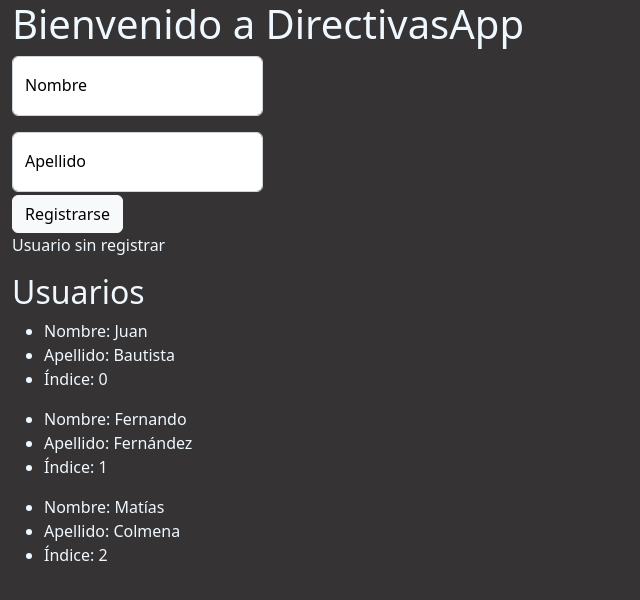
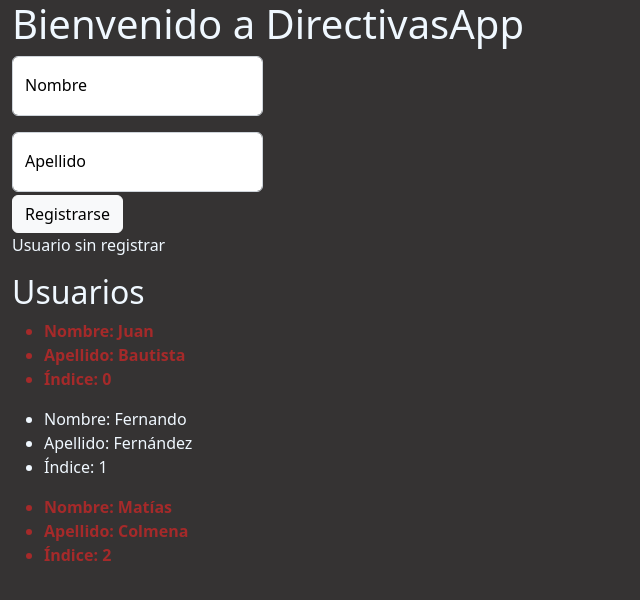
Before and after one commit to MEzequielFB/Angular-directivas-app, an Angular app: page / in a window 1280 px wide. Shown: the top 600 px of the page, without its empty margins (0-640 px from the left). Built offline with nearby package versions, Linux system fonts and the light colour scheme.

Commit message:
Agrega el uso de la directiva ngClass para aplicar estilos a a quellos usuarios con índice par

```diff
--- a/src/app/app.component.css
+++ b/src/app/app.component.css
@@ -13,3 +13,7 @@ form button {
 .toCapital {
     text-transform: capitalize;
 }
+.usuarioDestacado {
+    font-weight: bold;
+    color: brown;
+}
--- a/src/app/app.component.html
+++ b/src/app/app.component.html
@@ -29,8 +29,8 @@
   <p *ngIf="usuarioExiste">Usuario con el apellido y nombre <span class="toCapital">"{{apellido}}, {{nombre}}"</span> ya existe</p>
 
   <!--Muestra los valores de los usuarios dentro del array 'usuarios' del componente-->
-  <h2>Usuarios</h2>
-  <ul *ngFor="let usuario of usuarios; let i=index" class="toCapital"> <!--Se declara una variable i con el valor de index ==> Obtiene el índice del elemento-->
+  <h2>Usuarios</h2><!--[ngClass aplica una clase a un elemento en el caso de que se cumpla con una condición. Aplica la clase 'usuarioDestacado' si el índide el usuario es par]-->
+  <ul *ngFor="let usuario of usuarios; let i=index" class="toCapital" [ngClass]="{usuarioDestacado: i % 2 == 0}"> <!--Se declara una variable i con el valor de index ==> Obtiene el índice del elemento-->
     <li>Nombre: {{usuario.nombre}}</li>
     <li>Apellido: {{usuario.apellido}}</li>
     <li>Índice: {{i}}</li>
```
